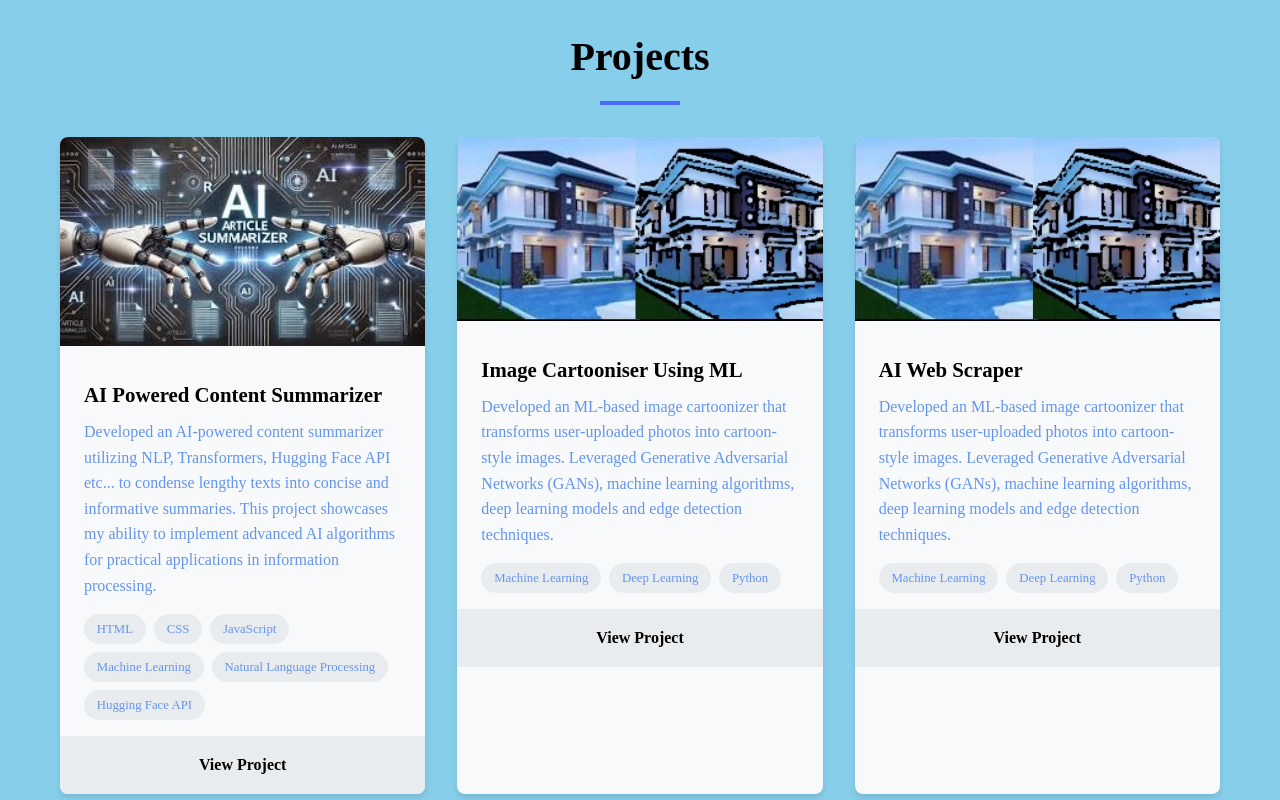
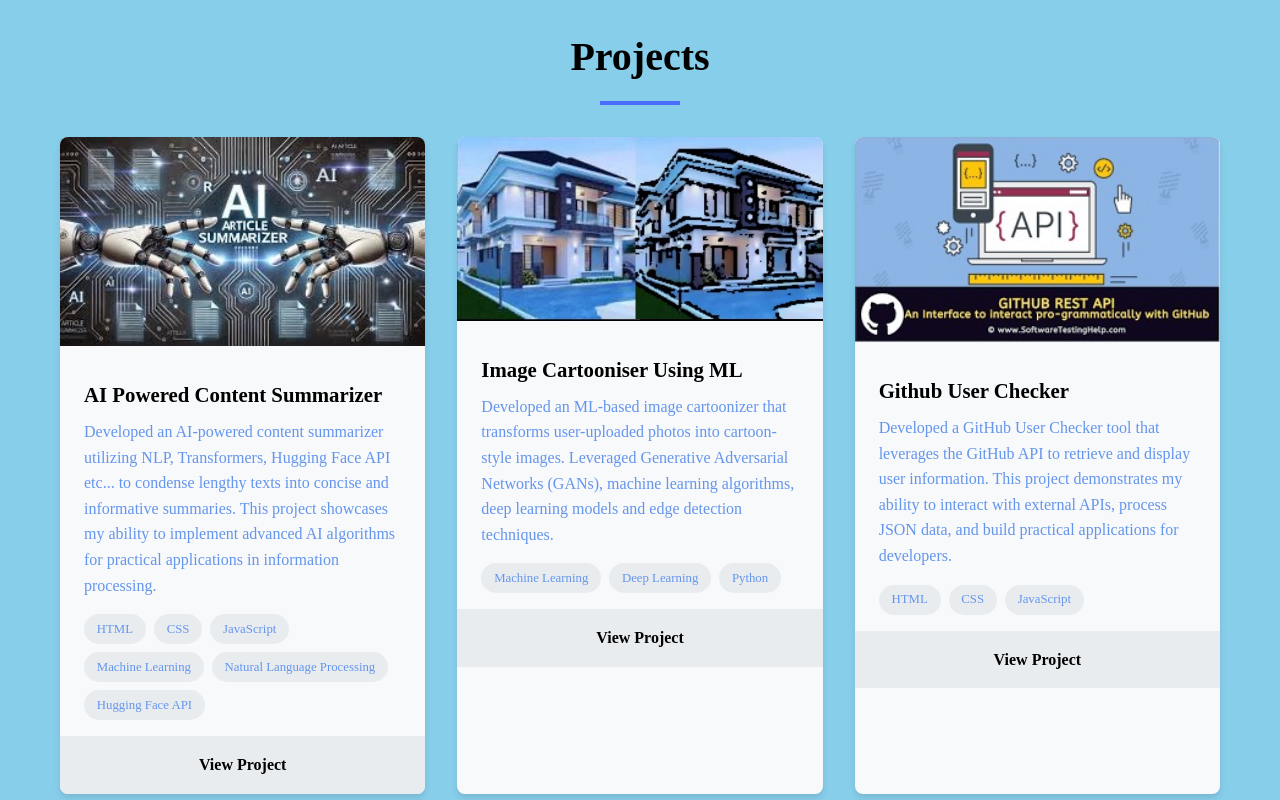
Before and after one commit to Snigdha-Gayathri/MyPortfolio, a website built with Vite: page index.html in a window 1280 px wide. Shown: the part 2060-2860 px from the top of the page. Built offline with nearby package versions, Linux system fonts and the light colour scheme.

Commit message:
Update index.html

```diff
--- a/index.html
+++ b/index.html
@@ -122,19 +122,7 @@
             <a href="https://github.com/Snigdha-Gayathri/Cartoonifier-ML-model" class="project-link">View Project</a>
           </div>
 
-          <div class="project-card">
-            <div class="project-image">
-              <img src="CartoonProjectImage.jpg" alt="AI Powered Content Summarizer Project Image">
-          </div>
-            <h3>AI Web Scraper </h3>
-            <p>Developed an ML-based image cartoonizer that transforms user-uploaded photos into cartoon-style images. Leveraged Generative Adversarial Networks (GANs), machine learning algorithms, deep learning models and edge detection techniques. </p>
-            <div class="project-tags">
-              <span class="tag">Machine Learning</span>
-              <span class="tag">Deep Learning</span>
-              <span class="tag">Python</span>
-            </div>
-            <a href="https://github.com/Snigdha-Gayathri/Cartoonifier-ML-model" class="project-link">View Project</a>
-          </div>
+
 
           <div class="project-card">
             <div class="project-image">
```
